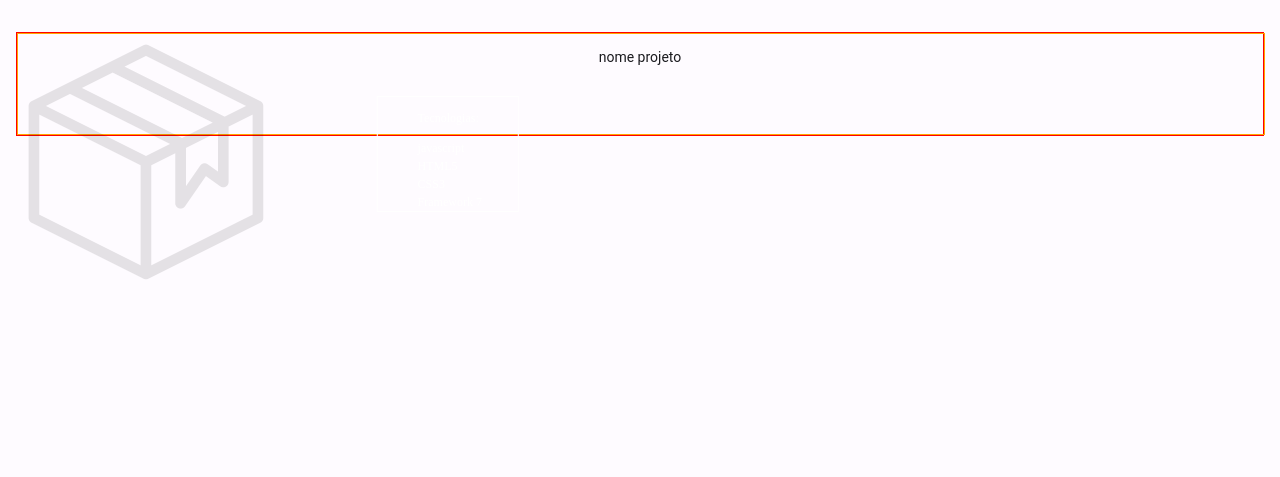
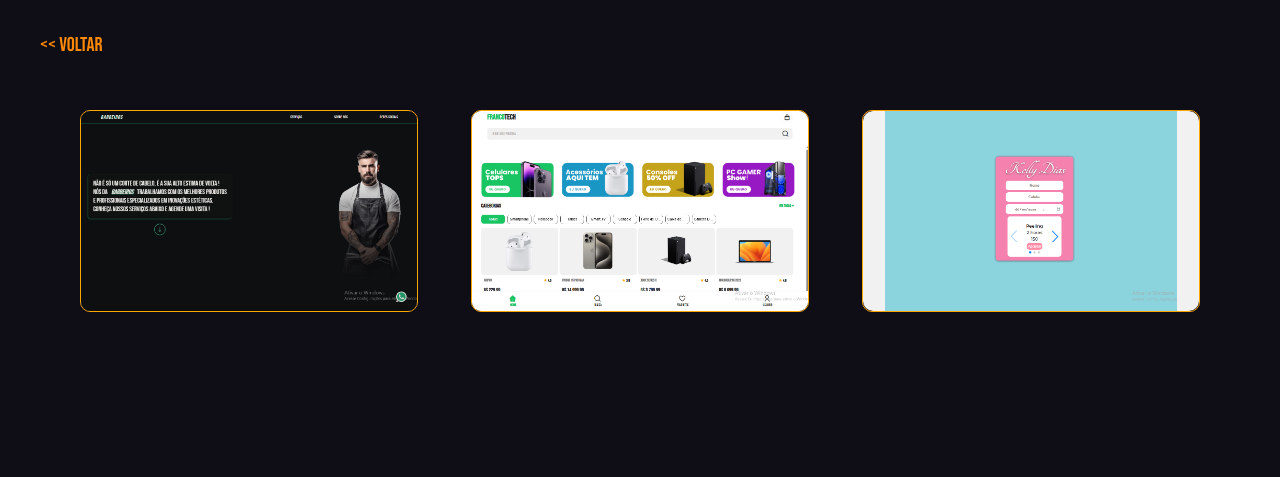
Before and after one commit to MiqueiasFranco/portifolio, a website: page www/projetos.html in a window 1280 px wide. Drawn offline with Linux system fonts and the light colour scheme; some packages are replaced by stand-ins of ours.

Commit message:
adicao de projetos

```diff
--- a/www/css/index.css
+++ b/www/css/index.css
@@ -1,5 +1,7 @@
 @import url('https://fonts.googleapis.com/css2?family=Bebas+Neue&display=swap');
-@import url('https://fonts.googleapis.com/css2?family=Inter:ital,opsz,wght@0,14..32,100..900;1,14..32,100..900&display=swap');body, html{
+@import url('https://fonts.googleapis.com/css2?family=Inter:ital,opsz,wght@0,14..32,100..900;1,14..32,100..900&display=swap');
+
+body{
     margin: 0;
     padding: 0;
     box-sizing: border-box;
@@ -23,6 +25,7 @@
     padding: 0 20px;
     color: var(--branco);
     font-family: 'Bebas Neue';
+    margin-bottom: -10%;
 }
 
 .page{
@@ -38,10 +41,10 @@
 
 }
 
-.page-content{
+.page-content-index{
     background-color: var(--azul-marinho);
     font-family:'inter' ;
-    margin-top: 4%;
+    margin-top: 20%;
 }
 
 .block{
@@ -77,7 +80,6 @@
 
 .img{
     display: flex;
-    display: flex;
     align-items: center;
     justify-content: center;
 }
@@ -95,3 +97,9 @@
     color: var(--branco);
     background-color: var(--laranja);
 }
+
+@media (min-width:990px){
+    .page-content-index{
+        margin-top: 5%;
+    }
+}
--- a/www/css/projetos.css
+++ b/www/css/projetos.css
@@ -5,54 +5,112 @@
     --azul-marinho: #0f0e17;
     --lilas:#a7a9be;
     --branco: #fff;
-}
-.container-projetos{
-    height: 100%;
+    --gelo: #f1f1f1;
+
+
 }
 
-.projeto{
-    position: relative;
-    border: 1px solid red;
-    height:30%;
-
-}
-.img{
-    height: 100px;
-    width: 100%;
-    border: 1px solid orange;
-}
-.img img{
+.navtop {
+    margin-top: 30px;
+    margin-left: 40px;
+    font-family: 'bebas neue';
+    font-size: 20px;
+    text-decoration: none;
 }
 
-.descricao{
-    position: absolute;
+.navtop a{
+        color: var(--laranja);
+}
+.container-projeto{
+    justify-content: space-between;
+    padding-top: 3%;
+    flex-wrap: wrap;
+    height: auto;
+    width: 100%;
+    margin-top: 10%;
+    margin-bottom: 10%;
+}
+.projeto{
+    display: flex;
+    flex-direction: column;
+    flex-wrap: nowrap;
+    align-items: center;
+    justify-content: flex-start;
+    overflow: hidden;
+    flex: 50%;
+    margin-bottom: 10px;
+    list-style: none;
+    border: 1px solid orange;
+    border-radius: 10px;
+}
+
+.img-projeto {
     display: flex;
     align-items: center;
     justify-content: center;
     height: 100%;
+    background-color: var(--gelo);
+    border-radius: 10px;
     width: 100%;
-    top: 50%;
-    left: 50%;
-    transform: translate(-50%,-50%);
+}
+.img-projeto img {
+    max-height: 100%;
+    object-fit: contain;
 }
 
-.nome-projeto{
-    position: absolute;
-    top: 0;
+.descricao-projeto{
+    position: relative;
+    text-align: center;
+    justify-content: center;
+    background-color: var(--azul-marinho);
+    height: 100%;
+    width: 100%;
+    border: 1px solid orange;
+    border-radius: 20px 20px 0 0;
+    transition: 0.5s;
+    color: var(--branco);
+    font-size: 10px;
 }
 
-.lista-tecnologia{
-    display: flex;
-    flex-direction: column;
+.li-title{
+    font-weight: 600;
+}
+
+li{
+    font-weight: 300;
+}
+
+.projeto:hover .descricao-projeto{
+    margin-top: -46%
+}
+
+.descricao-projeto a{
     position: absolute;
-    height: auto;
-    width: 100px;
-    top: 50%;
-    left: 30%;
-    transform: translate(-10%);
-    list-style: none;
-    font-size: 12px;
-    font-family: 'bebas neue';
-    color:var(--branco) ;
-    border: 1px solid var(--branco);
+    text-decoration: none;
+    color: #f1f1f1;
+    background: #f25f4c;
+    border-radius: 10px;
+    font-weight: 700;
+    margin-top: -20px;
+    padding: 5px;
+    left: 50%;
+    top: 95%;
+    transform: translate(-50%);
 }
+
+@media(min-width:990px){
+    .projeto{
+
+        flex: 30%;
+        max-width: 30%;
+        height: 200px;
+
+    }
+    .descricao-projeto{
+        height: 200px;
+        width: 100%;
+    }
+    .projeto:hover .descricao-projeto{
+        margin-top: -50%;
+    }
+}
--- a/www/js/routes.js
+++ b/www/js/routes.js
@@ -30,6 +30,8 @@ var app = new Framework7({
 		},
 		pageInit: function (event, page) {
 		// fazer algo quando a página for inicializada
+          app.views.main.router.navigate('/projetos/');
+
 		},
 		pageBeforeRemove: function (event, page) {
 		// fazer algo antes da página ser removida do DOM
--- a/www/projetos.html
+++ b/www/projetos.html
@@ -15,6 +15,7 @@
     <link rel="stylesheet" href="lib/framework7-bundle.min.css">
     <!-- CSS PERSONALIZADO PARA MENU-->
     <link rel="stylesheet" href="css/projetos.css">
+    <link rel="stylesheet" href="css/index.css">
     <!--Ícones Material Design-->
     <link rel="stylesheet" href="css/materialdesignicons.min.css">
 
@@ -30,28 +31,68 @@
             <!-- Initial Page, "data-name" contains page name -->
             <div data-name="projetos" class="page">
 
-
+                <div class="navtop">
+                    <a href="/index/"><< voltar</a>
+                </div>
                 <!-- Scrollable page content -->
                 <div class="page-content">
                     <div class="block">
-                        <div class="container-projetos">
-                            <div class="projeto">
-                                <div class="img">
-                                    <img src="img/default.png" alt="">
+                            <div class="container-projeto margin-top row display-flex align-items-center">
+
+                                <div class="projeto">
+                                    <div class="img-projeto">
+                                        <img src="img/home.png" alt="">
+                                    </div>
+                                    <div class="descricao-projeto">
+                                        <p class="nome-projeto"><strong>Landing Page Barbeiros</strong></p>
+                                        <div  class="lista-tecnologia">
+                                            <li class="li-title">TECNOLOGIAS:</li>
+                                            <li>Typescript</li>
+                                            <li>Angular</li>
+                                            <li>CSS</li>
+                                        </div>
+                                        <a href="https://landing-page-barbeiros.vercel.app" onclick="window.open(this.href, '_system'); return false;">Visitar</a>
+                                    </div>
                                 </div>
-                                <div class="descricao">
-                                    <p class="nome-projeto">nome projeto</p>
-                                    <ul class="lista-tecnologia">
-                                        <p>Tecnologias:</p>
-                                        <li>javascript</li>
-                                        <li>HTML5</li>
-                                        <li>CSS3</li>
-                                        <li>Framework 7</li>
-                                    </ul>
+                                <div class="projeto">
+                                    <div class="img-projeto">
+                                        <img src="img/telainicial.png" alt="">
+                                    </div>
+                                    <div class="descricao-projeto">
+                                        <p class="nome-projeto"><strong>FrancoTech</strong></p>
+                                        <p class="nome-projeto">App ecommerce, aplicação híbrida (web,android)</p>
+                                        <div  class="lista-tecnologia">
+                                            <li class="li-title">TECNOLOGIAS:</li>
+                                            <li>JAVASCRIPT</li>
+                                            <li>HTML5</li>
+                                            <li>CSS3</li>
+                                            <li>FRAMEWORK 7</li>
+                                            <li>Cordova</li>
+                                        </div>
+                                        <a href="https://franco-tech.vercel.app/" onclick="window.open(this.href, '_system'); return false;">Visitar</a>
+                                    </div>
                                 </div>
+                                <div class="projeto">
+                                    <div class="img-projeto">
+                                        <img src="img/cadastro.png" alt="">
+                                    </div>
+                                    <div class="descricao-projeto">
+                                        <p class="nome-projeto"><strong>Kelly Dias Agendamento</strong></p>
+                                        <p>Tela de Agendamento Simples</p>
+                                        <div  class="lista-tecnologia">
+                                            <li class="li-title">TECNOLOGIAS:</li>
+                                            <li>Typescript</li>
+                                            <li>Angular</li>
+                                            <li>CSS3</li>
+                                        </div>
+                                        <a href="https://kelly-dias-agendamento.vercel.app/" onclick="window.open(this.href, '_system'); return false;">Visitar</a>
+
+                                    </div>
+                                </div>
+
+
                             </div>
 
-                        </div>
                     </div>
                 </div>
             </div>
@@ -63,7 +104,6 @@
 	<script type="text/javascript" src="lib/jquery-3.7.0.min.js"></script>
     <!-- Roteamento do app-->
     <script type="text/javascript" src="js/routes.js"></script>
-    <script src="cordova.js"></script>
 </body>
 
 </html>
```
Also changed, not shown: package.json (+6 -2 lines), www/index.html (+1 -2 lines), www/img/cadastro.png (added), www/img/home.png (added), www/img/telainicial.png (added), 1 other file.
